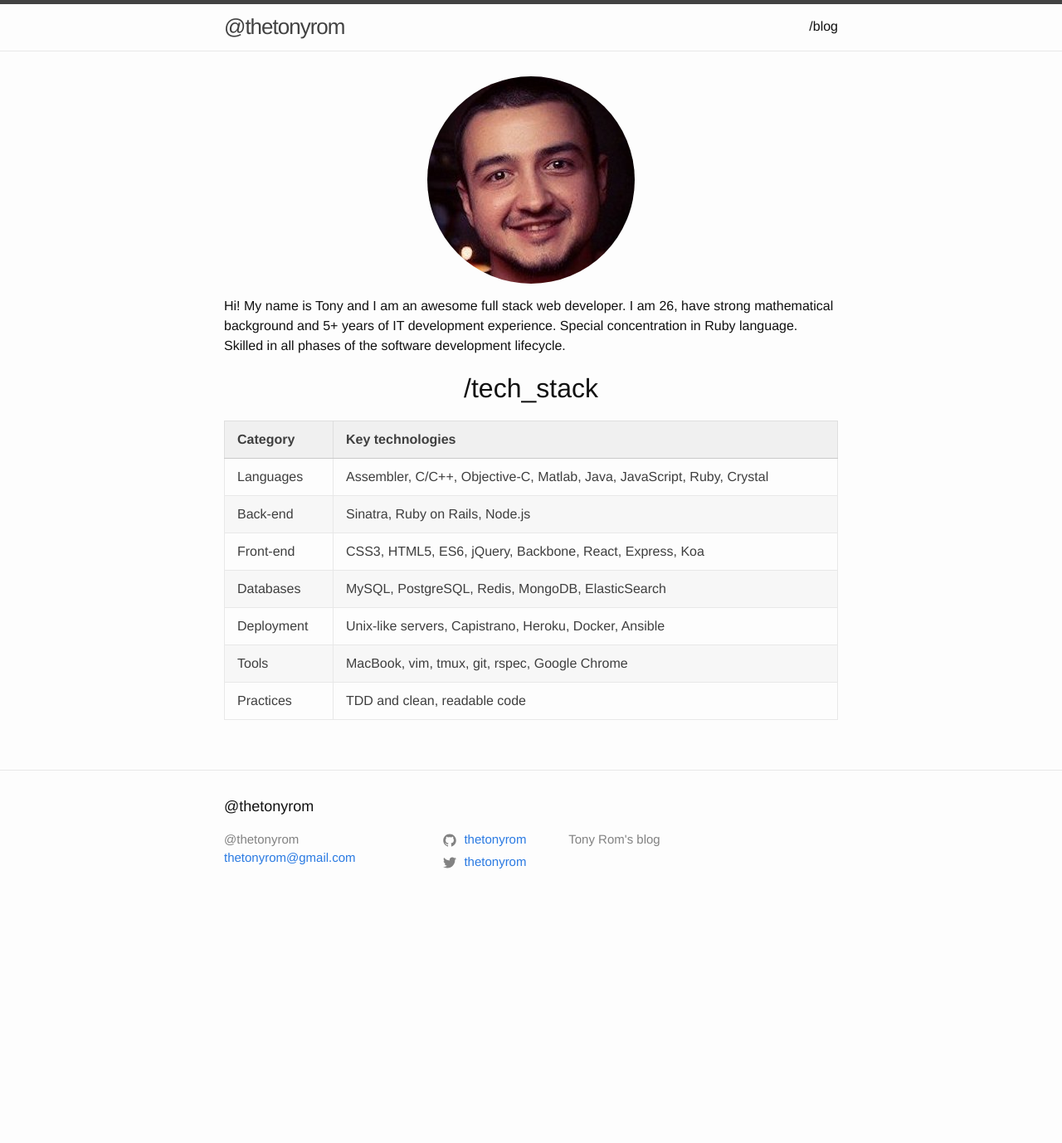
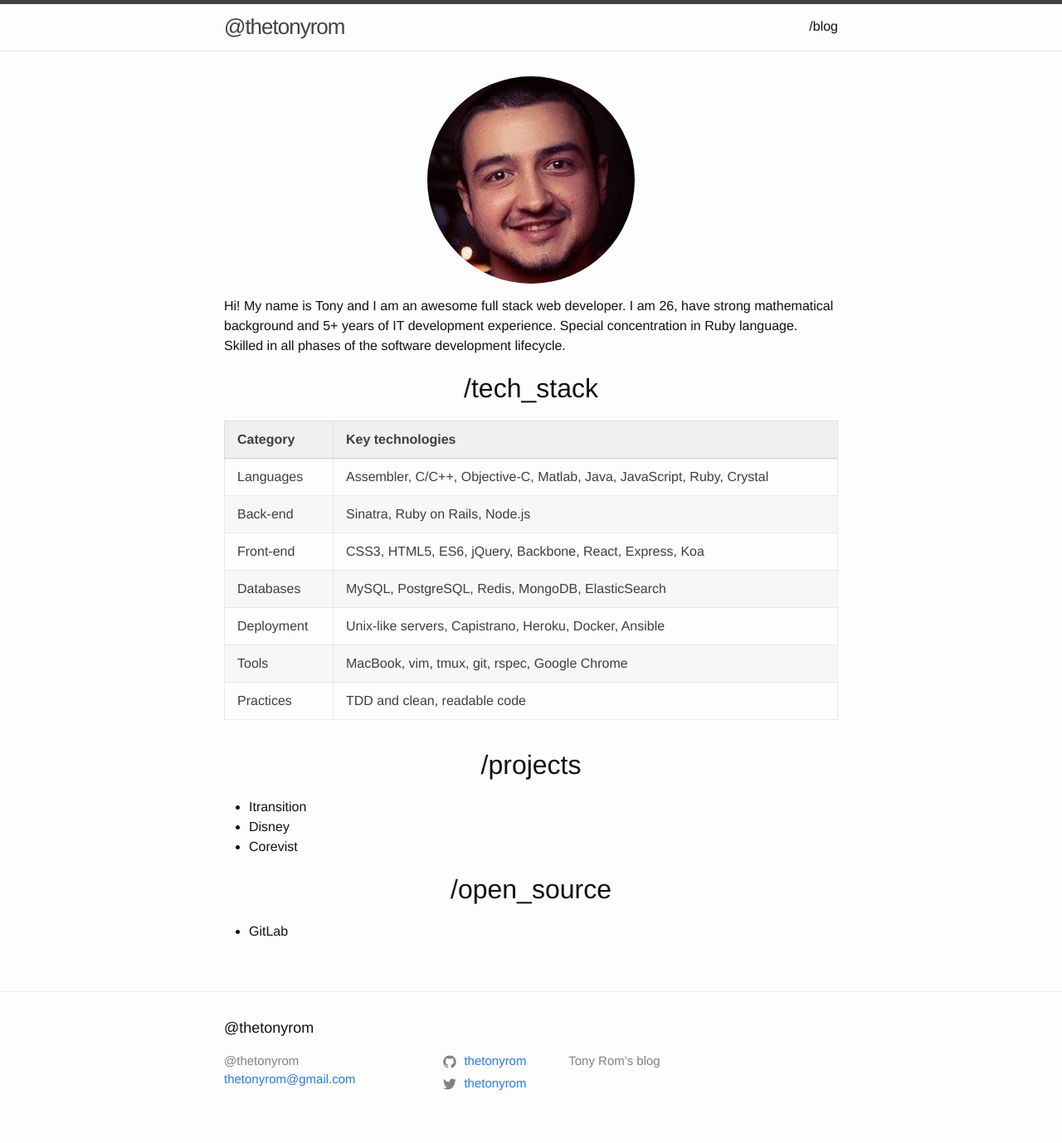
Before and after one commit to thetonyrom/thetonyrom.github.io, a Jekyll site: the page built from index.md, in a window 1280 px wide. Shown: the whole page at 83% size. Built offline with Jekyll 4.4.1, drawn with Linux system fonts in a browser that asks for light colours; before the commit the page ends 1111 px from its top, so only the background shows below that.

Commit message:
Add projects & open source sections

```diff
--- a/index.md
+++ b/index.md
@@ -9,7 +9,7 @@ I am 26, have strong mathematical background and 5+ years of IT development expe
 Special concentration in Ruby language. Skilled in all phases of the software development lifecycle.
 
 ## /tech\_stack
-{:.text-center}
+{: .text-center }
 
 | Category   | Key technologies |
 |------------|------------------|
@@ -20,3 +20,15 @@ Special concentration in Ruby language. Skilled in all phases of the software de
 | Deployment | Unix-like servers, Capistrano, Heroku, Docker, Ansible |
 | Tools      | MacBook, vim, tmux, git, rspec, Google Chrome |
 | Practices  | TDD and clean, readable code |
+
+## /projects
+{: .text-center }
+
+* Itransition
+* Disney
+* Corevist
+
+## /open\_source
+{: .text-center }
+
+* GitLab
```
